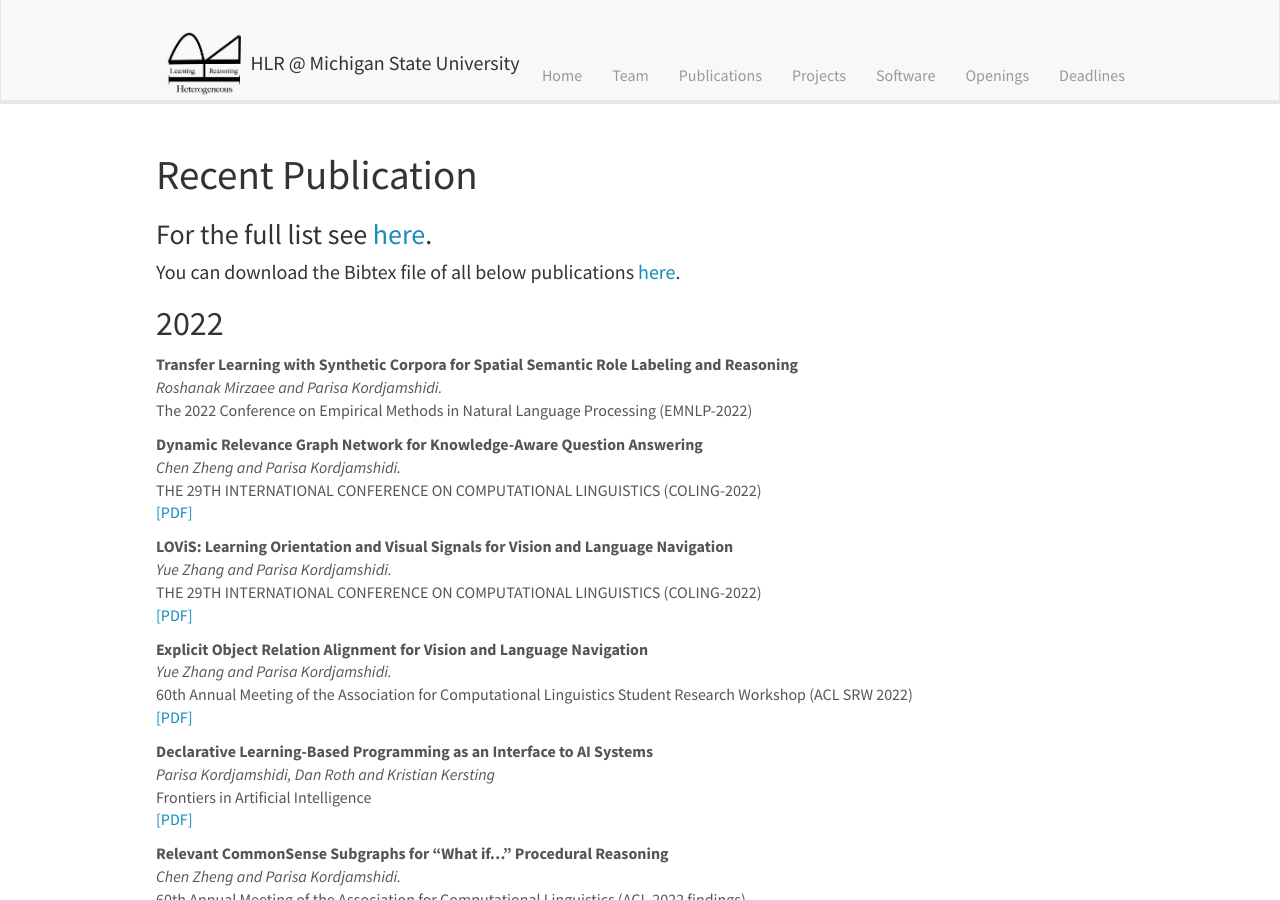
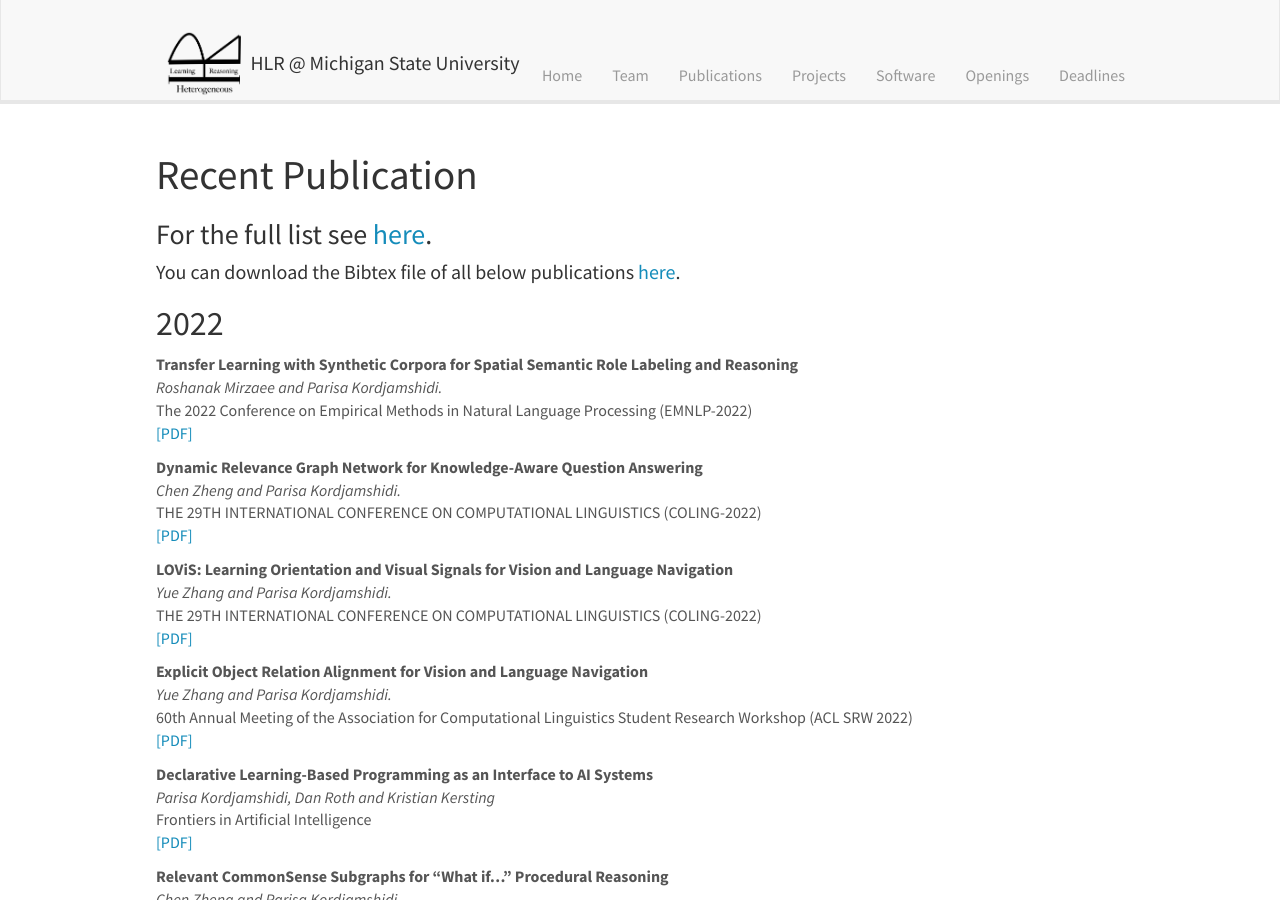
Before and after one commit to HLR/HLR.github.io, a Jekyll site: the page built from _pages/publications.md, in a window 1280 px wide and 900 px high. Built offline with Jekyll 4.4.1, drawn with Linux system fonts in a browser that asks for light colours; nearby versions of some CDN libraries.

Commit message:
Update publist.yml

```diff
--- a/_data/publist.yml
+++ b/_data/publist.yml
@@ -4,6 +4,9 @@
   authors: Roshanak Mirzaee and Parisa Kordjamshidi.
   venue: The 2022 Conference on Empirical Methods in Natural Language Processing (EMNLP-2022)
   year: 2022
+  links:
+    - url: https://arxiv.org/abs/2210.16952
+      display: PDF
 
 - title: "Dynamic Relevance Graph Network for Knowledge-Aware Question Answering"
   authors: Chen Zheng and Parisa Kordjamshidi.
@@ -26,7 +29,7 @@
   venue: 60th Annual Meeting of the Association for Computational Linguistics Student Research Workshop (ACL SRW 2022)
   year: 2022
   links:
-    - url: https://arxiv.org/pdf/2203.11187.pdf
+    - url: https://aclanthology.org/2022.acl-srw.24/
       display: PDF
 
 - title: "Declarative Learning-Based Programming as an Interface to AI Systems"
```
